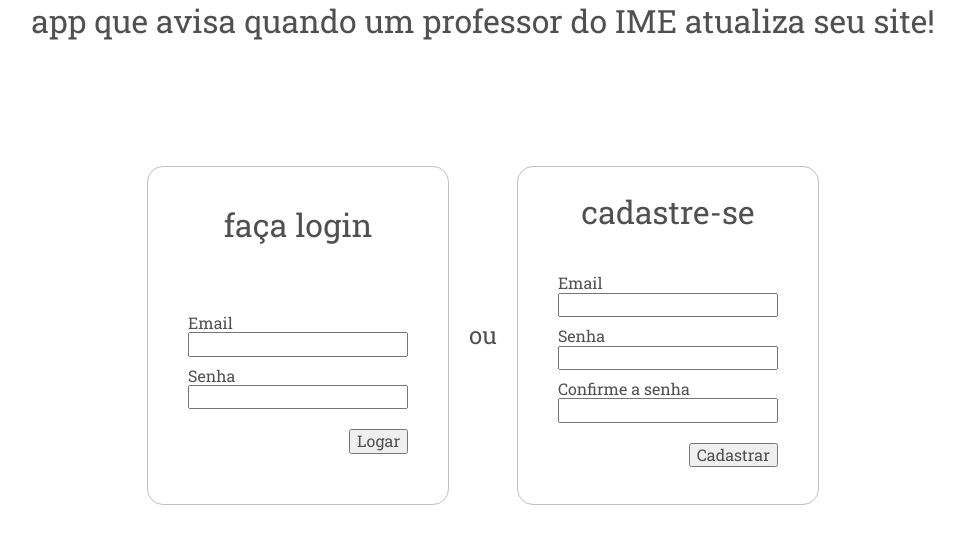
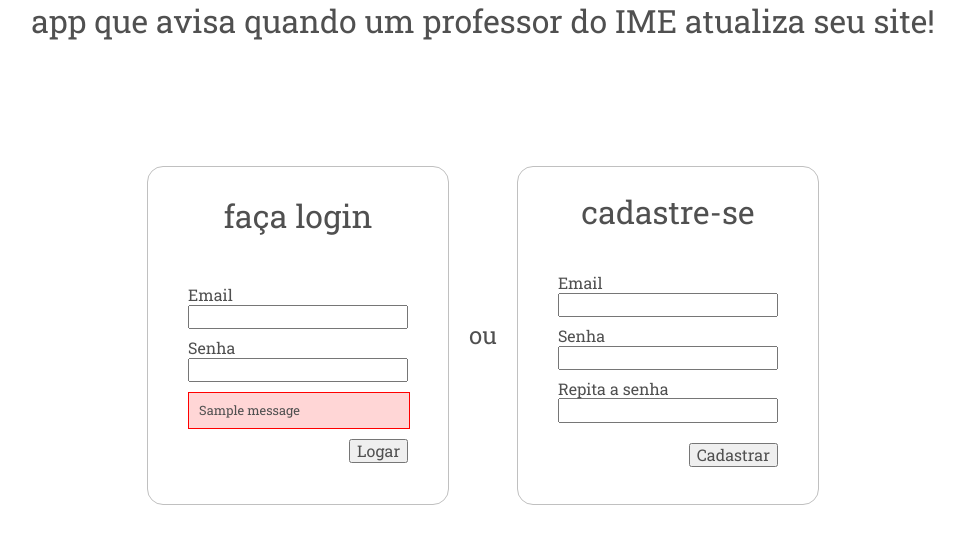
Before and after one commit to fholiveira/avis-IME, a Flask app: page / in a window 1280 px wide. Shown: the part 253-800 px from the top of the page, without its empty margins (157-1121 px from the left). Run offline with Flask 2, Linux system fonts and the light colour scheme; one stand-in notice (Sample message) is shown; parts of the project's set-up code (start-up, migrations or seed data) failed here and were passed over; some libraries are stand-ins or nearby versions.

Commit message:
Add validation to forms

```diff
--- a/requirements.txt
+++ b/requirements.txt
@@ -7,3 +7,4 @@ MarkupSafe==0.23
 pony==0.6
 PyMySQL==0.6.3
 Werkzeug==0.9.6
+Flask-WTF==0.11
--- a/src/static/css/site.css
+++ b/src/static/css/site.css
@@ -178,6 +178,37 @@ body.feed {
   min-height: 100vh;
 }
 
+body.home form > fieldset + ul.errors {
+  color: red;
+  margin: 0;
+  border: 1px solid red;
+  padding: 10px 0;
+  width: 100%;
+  background-color: rgba(255, 0, 0, 0.16);
+  font-size: .8em;
+}
+
+body.home form > fieldset + ul.errors > li {
+  margin-left: 10px;
+  display: inline-block;
+}
+
+body.home form > fieldset > input.error + ul.errors > li {
+  color: red;
+}
+
+body.home form > fieldset > input.error + ul.errors {
+  margin: 0 0 10px 0;
+  padding: 0;
+  font-size: .8em;
+}
+
+body.home form > fieldset > input.error {
+  margin-bottom: 4px;
+
+  border: 1px solid red;
+}
+
 .hidden {
   display: none !important;
 }
--- a/src/templates/home.html
+++ b/src/templates/home.html
@@ -1,3 +1,14 @@
+{% macro render_field(field) %}
+  {{ field.label }}
+  {{ field(class_='error' if field.errors else '')|safe }}
+  {% if field.errors %}
+    <ul class="errors">
+      {% for error in field.errors %}
+        <li>{{ error }}</li>
+      {% endfor %}
+    </ul>
+  {% endif %}
+{% endmacro %}
 <!DOCTYPE html>
 <html>
   <head>
@@ -21,13 +32,19 @@
       <h1>faça login</h1>
       <form action="/login" method="post">
         <fieldset>
-          <label for="login_email">Email</label>
-          <input type="text" id="login_email" name="email" />
-
-          <label for="login_password">Senha</label>
-          <input type="password" id="login_password" name="password" />
+          {{ login.hidden_tag() }}
+          {{ render_field(login.email) }}
+          {{ render_field(login.password) }}
         </fieldset>
-
+        {% with messages = get_flashed_messages() %}
+        {% if messages %}
+        <ul class=errors>
+          {% for message in messages %}
+          <li>{{ message }}</li>
+          {% endfor %}
+        </ul>
+        {% endif %}
+        {% endwith %}
         <button>Logar</button>
       </form>
     </section>
@@ -38,16 +55,11 @@
       <h1>cadastre-se</h1>
       <form action="/register" method="post">
         <fieldset>
-          <label for="register_email">Email</label>
-          <input type="text" id="register_email" name="email" />
-
-          <label for="register_password">Senha</label>
-          <input type="password" id="register_password" name="password" />
-
-          <label for="register_password_confirm">Confirme a senha</label>
-          <input type="password" id="register_password_confirm" name="password_confirm" />
+          {{ registration.hidden_tag() }}
+          {{ render_field(registration.email) }}
+          {{ render_field(registration.password) }}
+          {{ render_field(registration.confirm) }}
         </fieldset>
-
         <button>Cadastrar</button>
       </form>
     </section>
--- /dev/null
+++ b/src/views/forms.py
@@ -0,0 +1,13 @@
+from flask_wtf import Form
+from wtforms import StringField, TextField, PasswordField
+from wtforms.validators import Required, Email, EqualTo
+
+
+class RegistrationForm(Form):
+    email = TextField('Email', [Email(message='Email inválido.')])
+    password = PasswordField('Senha', [Required(), EqualTo('confirm', message='As senhas devem ser iguais.')])
+    confirm = PasswordField('Repita a senha', [Required(), EqualTo('password', message='As senhas devem ser iguais.')])
+
+class LoginForm(Form):
+    email = TextField('Email', [Email(message='Email inválido.')])
+    password = PasswordField('Senha', [Required()])
--- a/src/views/home.py
+++ b/src/views/home.py
@@ -1,5 +1,6 @@
 from flask import Blueprint, render_template, request
 from flask.ext.login import current_user, login_required
+from .forms import RegistrationForm, LoginForm
 from pony.orm import db_session, select
 from models import Site, User
 
@@ -19,7 +20,9 @@ def index():
 
         return render_template('feed.html', sites=sites)
 
-    return render_template('home.html')
+    return render_template('home.html',
+                           login=LoginForm(),
+                           registration=RegistrationForm())
 
 
 @home.route('/feed', methods=['POST'])
```
Also changed, not shown: src/views/login.py (+25 -15 lines).
